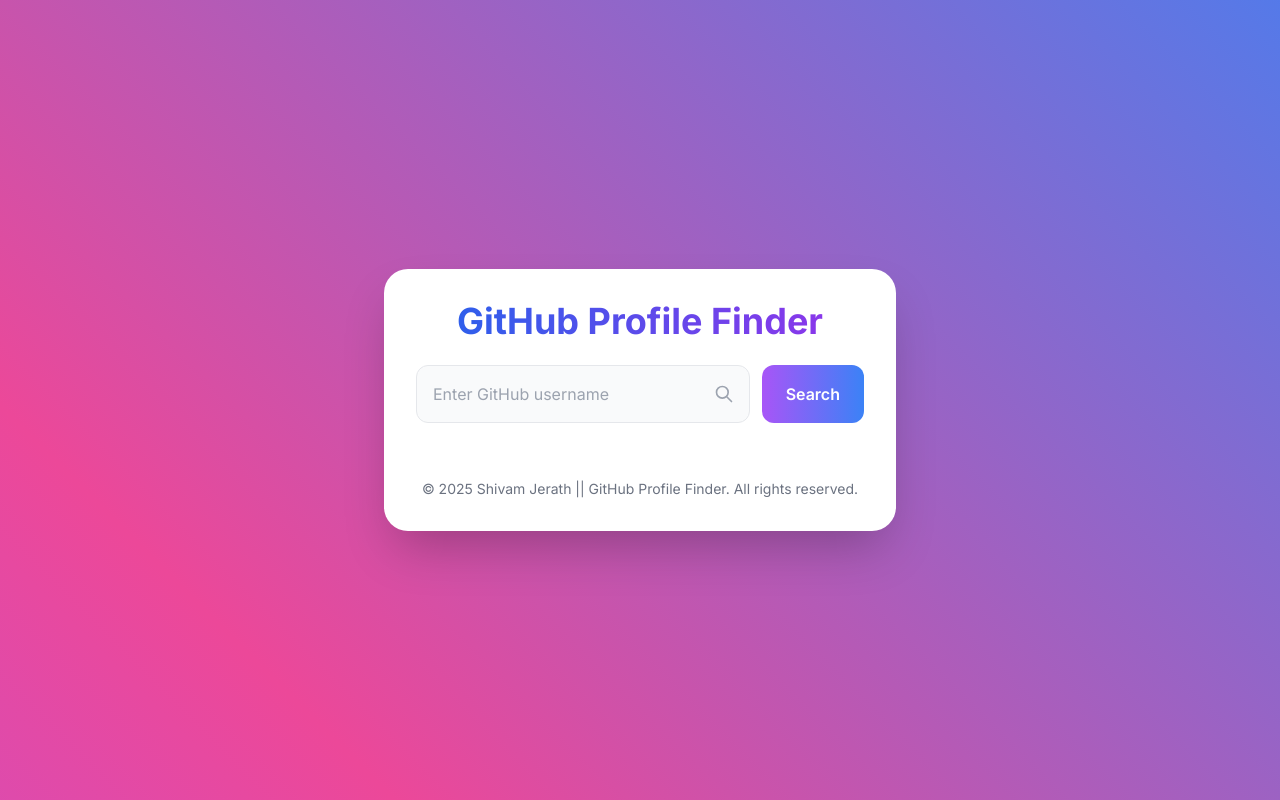
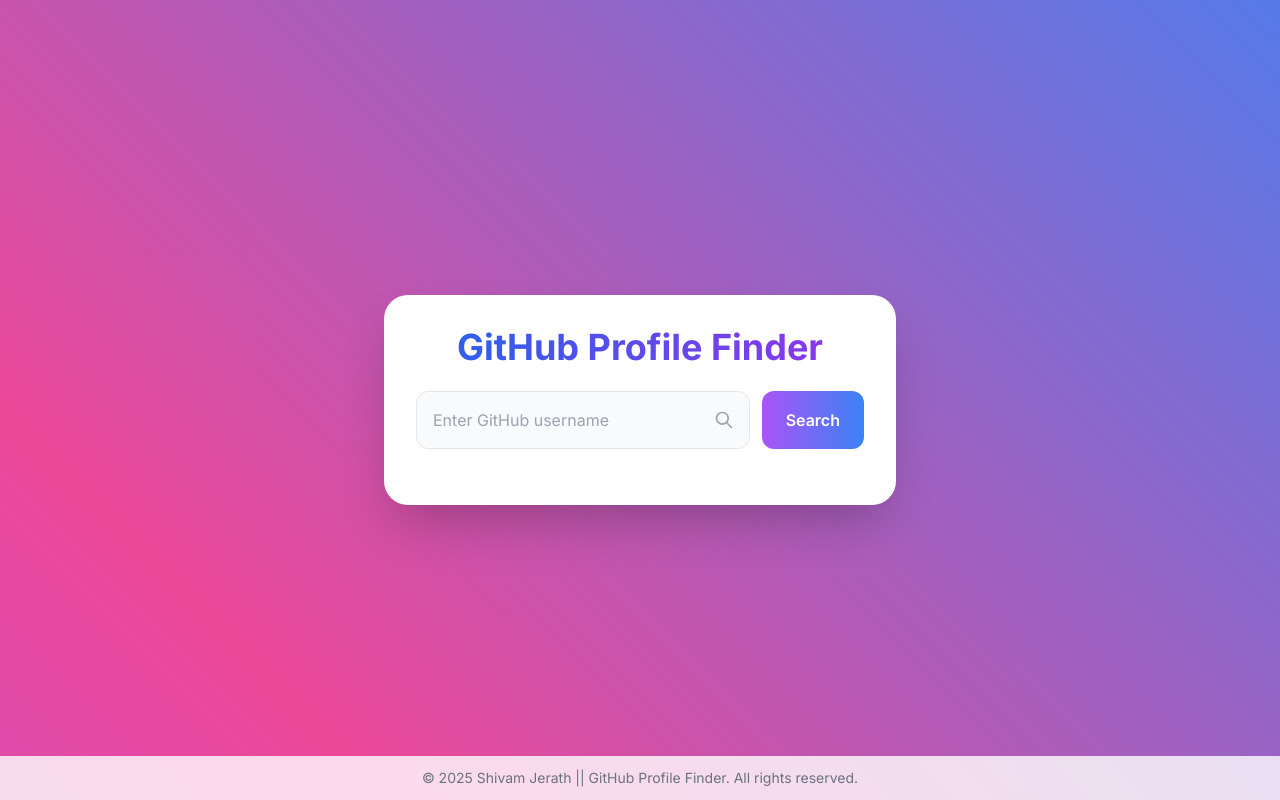
Before and after one commit to ShivamJerath/GitHub-Profile-finder, a plain HTML site: page index.html in a window 1280 px wide. Drawn offline with nearby package versions, Linux system fonts and the light colour scheme.

Commit message:
Update index.html

```diff
--- a/index.html
+++ b/index.html
@@ -72,8 +72,8 @@
         }
     </style>
 </head>
-<body class="bg-gradient-animate min-h-screen flex items-center justify-center p-4 sm:p-6">
-    <div class="bg-white rounded-3xl shadow-2xl p-6 sm:p-8 max-w-lg w-full transform transition-all hover:scale-105 hover:shadow-3xl flex flex-col max-h-[90vh] sm:max-h-[80vh] overflow-y-auto">
+<body class="bg-gradient-animate min-h-screen flex flex-col items-center justify-center p-4 sm:p-6">
+    <div class="bg-white rounded-3xl shadow-2xl p-6 sm:p-8 max-w-lg w-full transform transition-all hover:scale-105 hover:shadow-3xl flex flex-col max-h-[80vh] sm:max-h-[75vh] overflow-y-auto">
         <h1 class="text-3xl sm:text-4xl font-bold text-center mb-6 bg-clip-text text-transparent bg-gradient-to-r from-blue-600 to-purple-600">GitHub Profile Finder</h1>
 
         <!-- Search Form -->
@@ -108,7 +108,7 @@
                 <img id="avatar" class="w-20 sm:w-24 h-20 sm:h-24 rounded-full border-4 border-purple-100 object-cover transform transition-all hover:scale-110" alt="User Avatar">
                 <div>
                     <h2 id="name" class="text-xl sm:text-2xl font-bold text-gray-800"></h2>
-                    <p id="usernameDisplay" class="text-gray-500 font-medium tracking-wide text-sm sm:text-base"></p>
+                    <p id="usernameDisplay" class="text-gray-500 font-medium tracking ascend-2 tracking-wide text-sm sm:text-base"></p>
                 </div>
             </div>
             <p id="bio" class="text-gray-600 mb-4 sm:mb-6 leading-relaxed bg-gray-50 p-3 sm:p-4 rounded-lg text-sm sm:text-base"></p>
@@ -142,16 +142,16 @@
         <div id="loading" class="hidden text-center">
             <svg class="animate-spin h-10 w-10 text-purple-500 mx-auto" xmlns="http://www.w3.org/2000/svg" fill="none" viewBox="0 0 24 24">
                 <circle class="opacity-25" cx="12" cy="12" r="10" stroke="currentColor" stroke-width="4"></circle>
-                <path class="opacity-75" fill="currentColor" d="M4 12aYeagerist 8 0 018-8V0C5.373 0 0 5.373 0 12h4zm2 5.291A7.962 7.962 0 014 12H0c0 3.042 1.135 5.824 3 7.938l3-2.647z"></path>
+                <path class="opacity-75" fill="currentColor" d="M4 12a8 8 0 018-8V0C5.373 0 0 5.373 0 12h4zm2 5.291A7.962 7.962 0 014 12H0c0 3.042 1.135 5.824 3 7.938l3-2.647z"></path>
             </svg>
             <p class="text-gray-600 mt-2 text-sm sm:text-base">Loading...</p>
         </div>
+    </div>
 
-        <!-- Copyright Notice -->
-        <p class="text-center text-gray-500 text-xs sm:text-sm mt-6 sm:mt-8">
-            © <span id="currentYear"></span> Shivam Jerath || GitHub Profile Finder. All rights reserved.
-        </p>
-    </div>
+    <!-- Footer with Copyright Notice -->
+    <footer class="fixed bottom-0 left-0 w-full bg-white bg-opacity-80 p-3 text-center text-gray-500 text-xs sm:text-sm">
+        © <span id="currentYear"></span> Shivam Jerath || GitHub Profile Finder. All rights reserved.
+    </footer>
 
     <script>
         // Dynamically set the current year for the copyright
```
